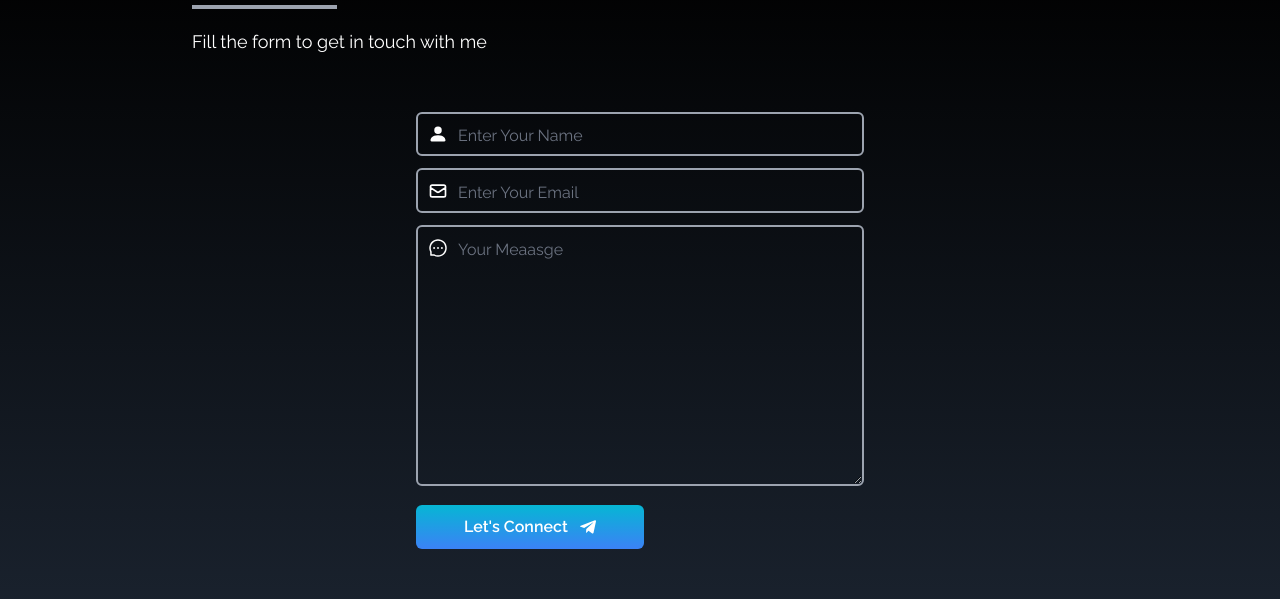
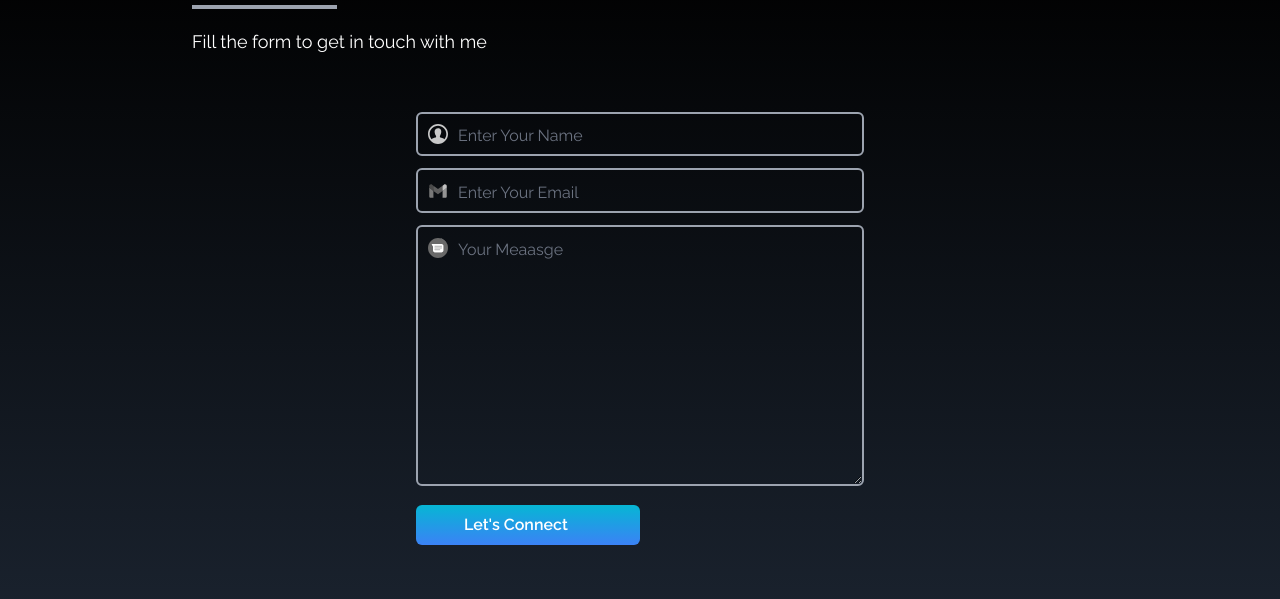
Before and after one commit to dhawal-793/DevFolio, a React (Vite) app: page / in a window 1280 px wide. Shown: the part 2944-3543 px from the top of the page. Built offline with nearby package versions, Linux system fonts and the light colour scheme.

Commit message:
Addded some animation styles and swapped the icons

```diff
--- a/src/components/Contact.jsx
+++ b/src/components/Contact.jsx
@@ -1,6 +1,6 @@
 import React, { useEffect, useState } from 'react'
 import SectionHeading from './SectionHeading'
-import { BsPersonFill, HiOutlineMail, AiOutlineMessage, FaTelegramPlane } from "../data/icons"
+import { Person, GMail, Chat, Submit } from './Icons'
 
 const Contact = () => {
     const initialFormData = { name: "", email: "", message: "" };
@@ -26,20 +26,23 @@ const Contact = () => {
                         className='flex gap-3 flex-col w-full md:w-1/2 '
                     >
                         <div className="relative w-full">
-                            <input type="text" name="name" placeholder="Enter Your Name" className='form-input' value={formData.name} onChange={handleChange} />
-                            <BsPersonFill size={20} className="text-white absolute left-3 top-1/2 -translate-y-1/2" />
+                            <input type="text" name="name" placeholder="Enter Your Name" className='peer form-input' value={formData.name} onChange={handleChange} />
+                            <span className="peer-placeholder-shown:grayscale peer-focus:grayscale-0 peer-active:grayscale-0 absolute left-3 top-1/2 -translate-y-1/2"><Person /></span>
                         </div>
                         <div className="relative w-full">
-                            <input type="email" name="email" placeholder="Enter Your Email" className='form-input' value={formData.email} onChange={handleChange} />
-                            <HiOutlineMail size={20} className="text-white absolute left-3 top-1/2 -translate-y-1/2" />
+                            <input type="email" name="email" placeholder="Enter Your Email" className='peer form-input' value={formData.email} onChange={handleChange} />
+                            <span className="peer-placeholder-shown:grayscale peer-focus:grayscale-0 peer-active:grayscale-0 absolute left-3 top-1/2 -translate-y-1/2"><GMail /></span>
                         </div>
                         <div className="relative w-full">
                             <textarea name="message" placeholder='Your Meaasge' rows="10" cols="30"
-                                className="form-input" value={formData.message} onChange={handleChange}
-                            /><AiOutlineMessage size={20} className=" text-white absolute left-3 top-[0.8rem] " />
+                                className="form-input peer" value={formData.message} onChange={handleChange} />
+                            <span className="peer-placeholder-shown:grayscale peer-focus:grayscale-0 peer-active:grayscale-0 absolute left-3 top-[0.8rem] "><Chat /></span>
                         </div>
 
-                        <button className='hover:text-blue-800 flex items-center justify-center mr-auto text-white bg-gradient-to-b from-cyan-500 to-blue-500 rounded-md font-semibold px-12 py-2 hover:scale-[1.02] duration-500'>Let's Connect <FaTelegramPlane size={28} className="pl-3 group-hover:scale-110 " /></button>
+                        <button className='hover:text-blue-800 flex items-center justify-center mr-auto group text-white bg-gradient-to-b from-cyan-500 to-blue-500 rounded-md font-semibold px-12 py-2 hover:scale-[1.02] duration-500'>Let's Connect
+                            <span className="scale-0 -translate-x-10 origin-left group-hover:scale-100 group-hover:translate-x-3 duration-300 transition-all delay-200 ease-in-out"> <Submit />
+                            </span>
+                        </button>
                     </form>
                 </div>
             </div>
```
